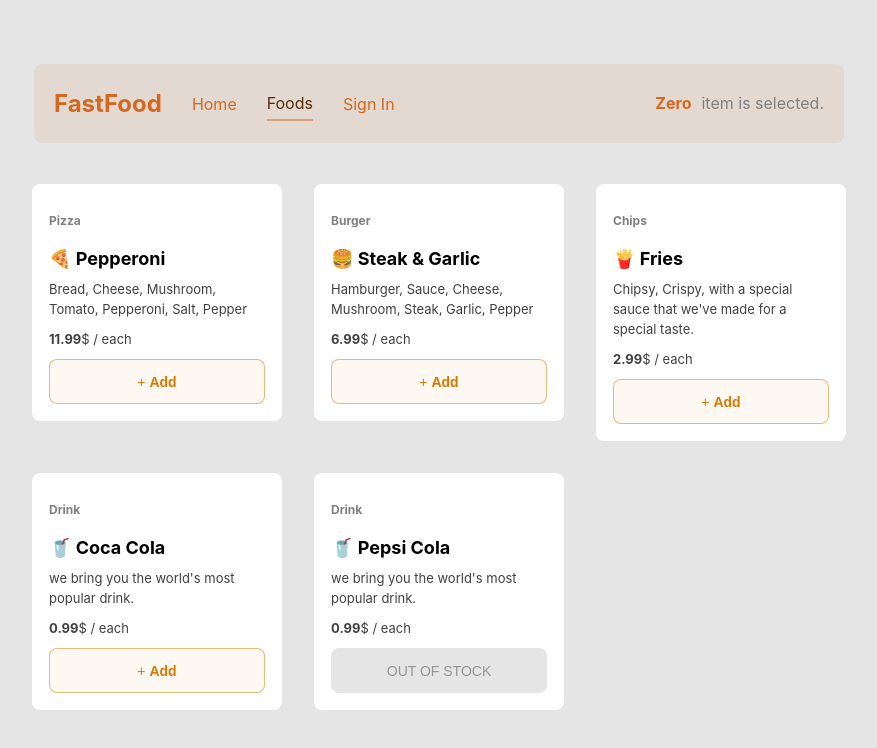
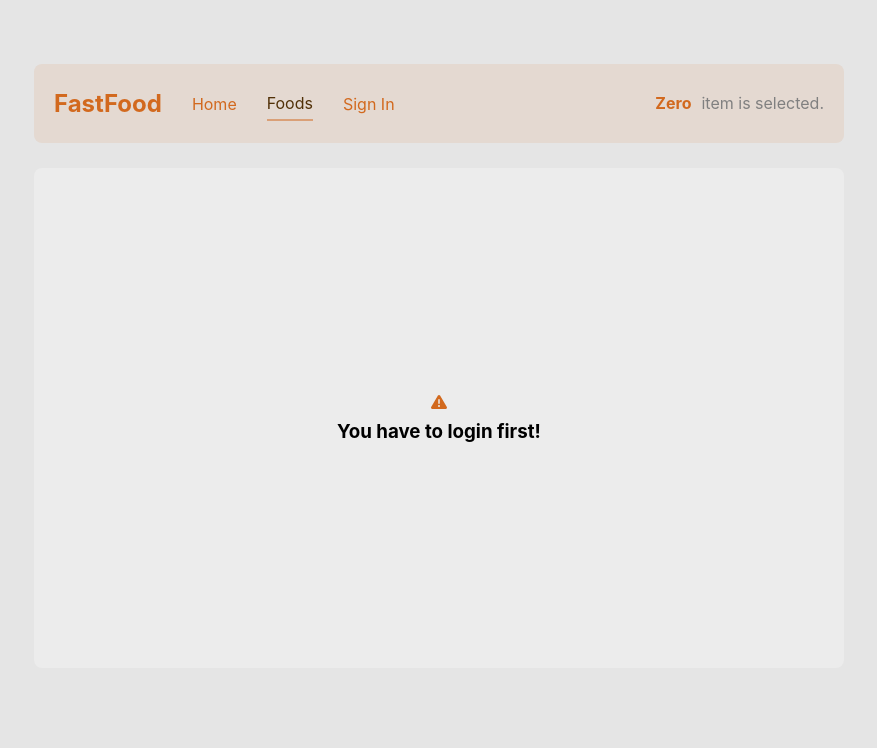
Before and after one commit to babakbaghaei/fastfood, a React (Create React App) app: page /Foods in a window 1280 px wide. Shown: the top 748 px of the page, without its empty margins (201-1078 px from the left). Built offline with nearby package versions, Linux system fonts and the light colour scheme.

Commit message:
commit message

```diff
--- a/src/App.js
+++ b/src/App.js
@@ -2,7 +2,6 @@ import Products from "./components/products";
 import Navbar from "./components/navbar";
 import Home from "./components/home";
 import SignIn from "./components/signin";
-import SignUp from "./components/signup";
 import React from "react";
 import { useState } from "react";
 import ProductContext from "./context/product";
@@ -75,7 +74,6 @@ const App = () => {
         <Navbar />
         <Routes>
           <Route path="/Foods" element={<Products />}></Route>
-          <Route path="/SignUp" element={<SignUp />}></Route>
           <Route path="/SignIn" element={<SignIn />}></Route>
           <Route path="/" element={<Home />}></Route>
         </Routes>
--- a/src/components/input.js
+++ b/src/components/input.js
@@ -1,12 +1,12 @@
 import { FontAwesomeIcon } from "@fortawesome/react-fontawesome";
 
-const Input = ({ id, icon, name, value, onChange }) => {
+const Input = ({ id, icon, name, value, onChange, placeholders }) => {
   return (
     <>
       <div className="input-c">
         <input
           className="input"
-          placeholder={name}
+          placeholder={placeholders}
           id={id}
           name={name}
           type={id}
--- a/src/components/products.js
+++ b/src/components/products.js
@@ -2,10 +2,13 @@ import React from "react";
 import Product from "./product";
 import { useContext } from "react";
 import ProductContext from "./../context/product";
+import { FontAwesomeIcon } from "@fortawesome/react-fontawesome";
+import { faExclamationTriangle } from "@fortawesome/free-solid-svg-icons";
 
 const Products = () => {
   const productContext = useContext(ProductContext);
-
+  const token = localStorage.getItem("token");
+  if (token) {
     return (
       <>
         <div className="product-container">
@@ -25,6 +28,19 @@ const Products = () => {
         </div>
       </>
     );
+  } else {
+    return (
+      <>
+        <div animationName className="container">
+          <FontAwesomeIcon
+            style={{ color: "chocolate" }}
+            icon={faExclamationTriangle}
+          />
+          <h3 style={{ margin: "0" }}>You have to login first!</h3>
+        </div>
+      </>
+    );
+  }
 };
 
 export default Products;
--- a/src/components/signin.js
+++ b/src/components/signin.js
@@ -14,13 +14,13 @@ class SignIn extends Component {
     },
   };
   submit = async (e) => {
-    alert("Hello");
     e.preventDefault();
     const response = await axios.post(
       "https://reqres.in/api/login",
       this.state.account
     );
     console.log(response);
+    localStorage.setItem("token", response.data.token);
   };
 
   handleChange = (event) => {
@@ -44,6 +44,7 @@ class SignIn extends Component {
             </h3>
             <Input
               onChange={this.handleChange}
+              placeholders="Email"
               value={this.state.account.email}
               name="email"
               id="email"
@@ -51,6 +52,7 @@ class SignIn extends Component {
             />
             <Input
               onChange={this.handleChange}
+              placeholders="Password"
               value={this.state.account.password}
               name="password"
               id="password"
--- a/src/components/signup.js
+++ /dev/null
@@ -1,5 +0,0 @@
-const SignUp = () => {
-  return <></>;
-};
-
-export default SignUp;
```
Lines whose indentation alone changed are shown as unchanged.
